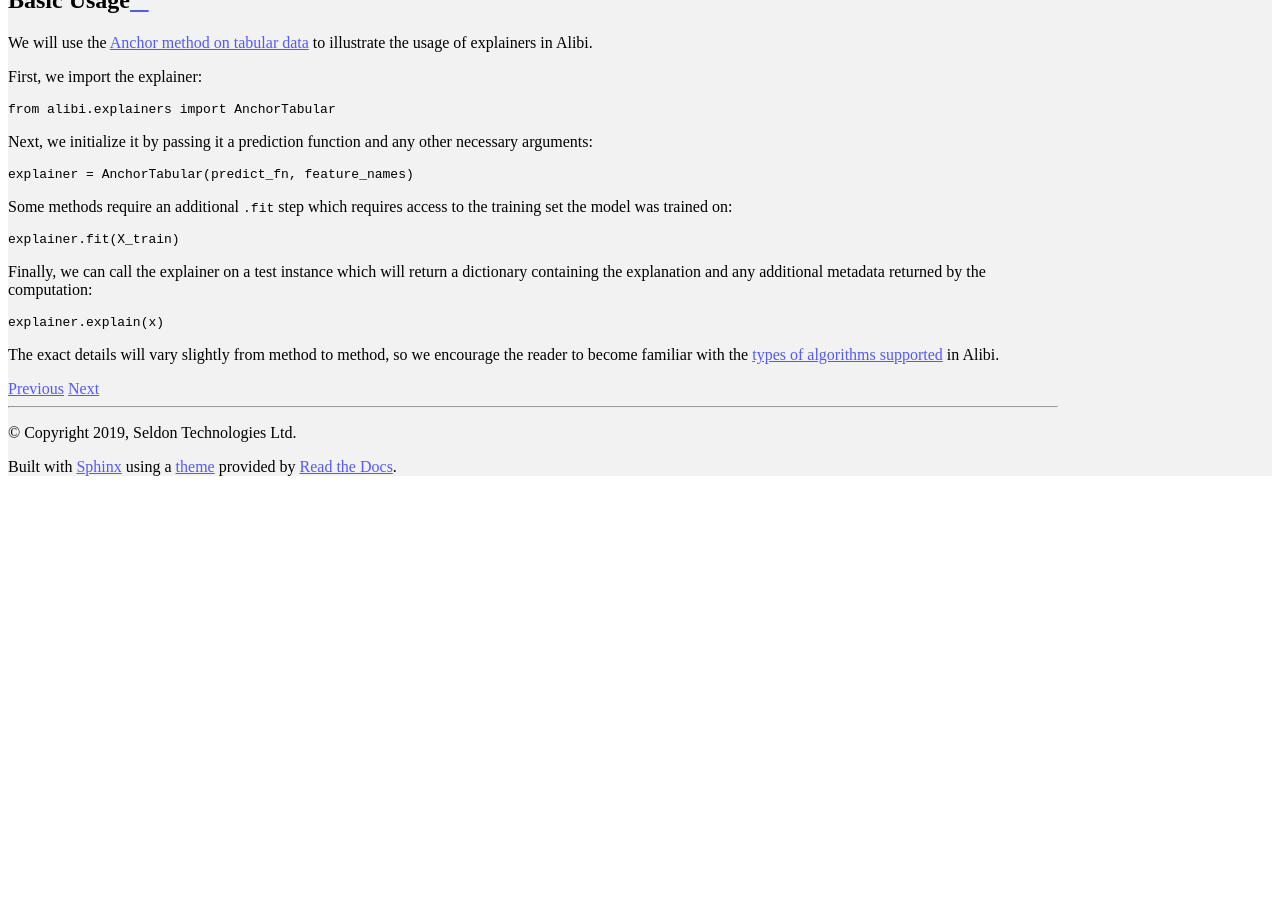
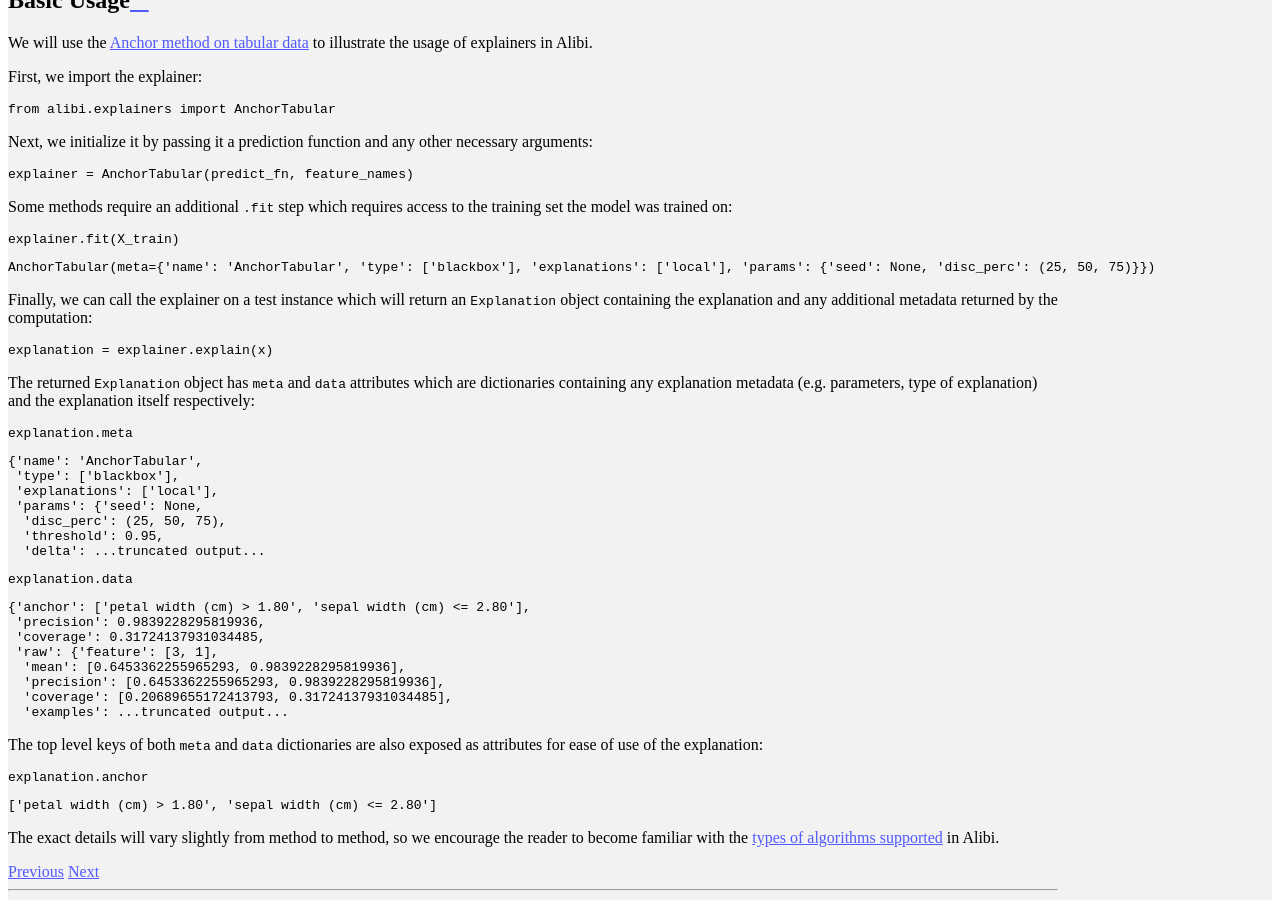
Before and after one commit to SeldonIO/alibi, a Sphinx documentation site: the page built from doc/source/overview/getting_started.md, in a window 1280 px wide and 900 px high, scrolled down 2204 px. Built offline with Sphinx 7.4.7 and the Read the Docs theme 2.0.0, drawn with Linux system fonts in a browser that asks for light colours; pages that are not in the unit, such as notebooks, are missing from menus; before the commit the page ends 2688 px from its top, so only the background shows below that.

Commit message:
Update getting started with example of API usage

````diff
--- a/doc/source/overview/getting_started.md
+++ b/doc/source/overview/getting_started.md
@@ -64,10 +64,53 @@ was trained on:
 ```python
 explainer.fit(X_train)
 ```
-Finally, we can call the explainer on a test instance which will return a dictionary containing the
+```
+AnchorTabular(meta={'name': 'AnchorTabular', 'type': ['blackbox'], 'explanations': ['local'], 'params': {'seed': None, 'disc_perc': (25, 50, 75)}})
+```
+
+Finally, we can call the explainer on a test instance which will return an `Explanation` object containing the
 explanation and any additional metadata returned by the computation:
 ```python
- explainer.explain(x)
+ explanation = explainer.explain(x)
 ```
+
+The returned `Explanation` object has `meta` and `data` attributes which are dictionaries containing any explanation
+metadata (e.g. parameters, type of explanation) and the explanation itself respectively:
+
+```python
+explanation.meta
+```
+```
+{'name': 'AnchorTabular',
+ 'type': ['blackbox'],
+ 'explanations': ['local'],
+ 'params': {'seed': None,
+  'disc_perc': (25, 50, 75),
+  'threshold': 0.95,
+  'delta': ...truncated output...
+```
+
+```python
+explanation.data
+```
+```
+{'anchor': ['petal width (cm) > 1.80', 'sepal width (cm) <= 2.80'],
+ 'precision': 0.9839228295819936,
+ 'coverage': 0.31724137931034485,
+ 'raw': {'feature': [3, 1],
+  'mean': [0.6453362255965293, 0.9839228295819936],
+  'precision': [0.6453362255965293, 0.9839228295819936],
+  'coverage': [0.20689655172413793, 0.31724137931034485],
+  'examples': ...truncated output...
+```
+
+The top level keys of both `meta` and `data` dictionaries are also exposed as attributes for ease of use of the explanation:
+```python
+explanation.anchor
+```
+```
+['petal width (cm) > 1.80', 'sepal width (cm) <= 2.80']
+```
+
 The exact details will vary slightly from method to method, so we encourage the reader to become
 familiar with the [types of algorithms supported](../overview/algorithms.md) in Alibi.
````
